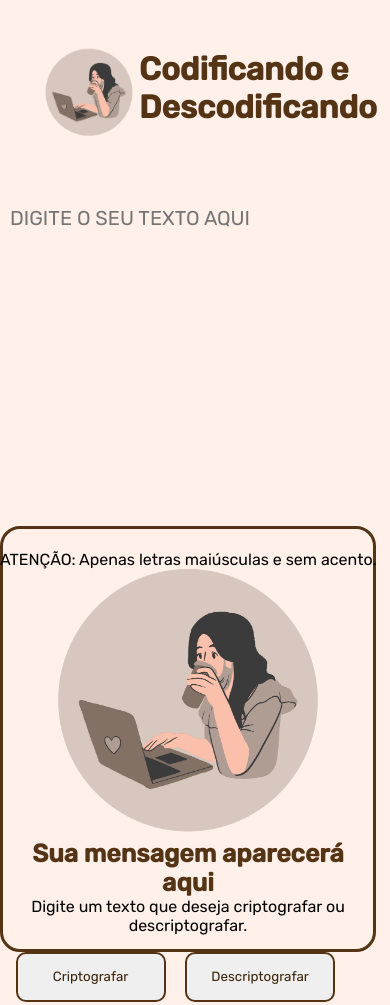
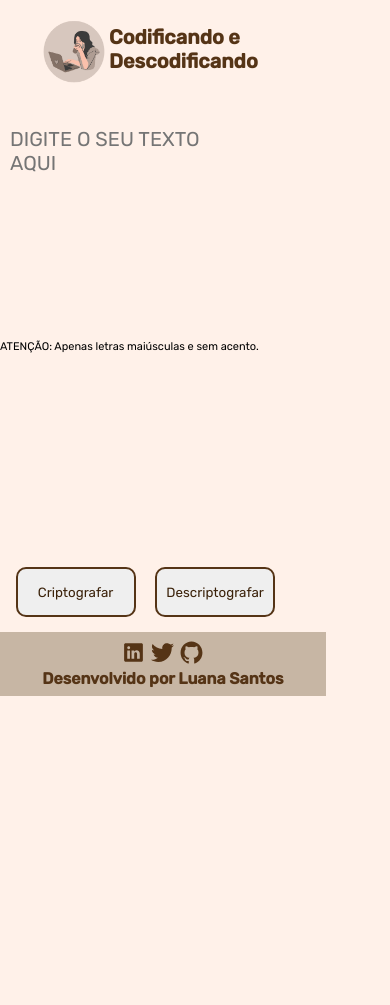
Before and after one commit to luadechiclete/Challeng-Oracle-ONE, a plain HTML site: page index.html in a window 390 px wide. Shown: the top 1005 px of the page. After the commit the page ends 844 px from the top, so only its background shows below. Drawn offline with nearby package versions, Linux system fonts and the light colour scheme.

Commit message:
tentando deixar responsivo

```diff
--- a/assets/css/styleMedia.css
+++ b/assets/css/styleMedia.css
@@ -3,12 +3,38 @@
         display: flex;
         padding: 10%;
         align-items: center;
+        width: 20px;
+        height: 20px;
     }
-    .cabecalho img {
-        max-width: 100px;
-        max-height: 100px;
+    .cabecalho h1 {
+        color: var(--cortitulo);
+        font-size: 20px;
     }
     .container-input {
         display: inline;
+        font-size: 11px;
+    }
+    #output{
+        border: none;
+        border-radius: none;
+        width: 100px;
+        height: 100px;
+    }
+    #output h2 {
+        margin-top: 50px;
+    }
+    #output img, h2, span {
+        display: none;
+    }
+    #input-texto, #output-texto {
+        width: 60%;
+        height: 200px;
+    }
+    .container-bnt button {
+        width: 120px;
+        height: 50px;
+    }
+    .rodape {
+        width: 310px;
     }
 }
```
